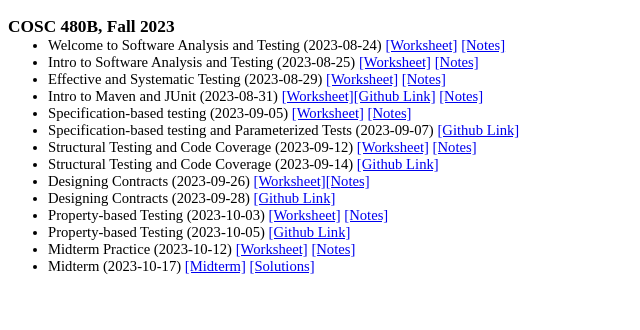
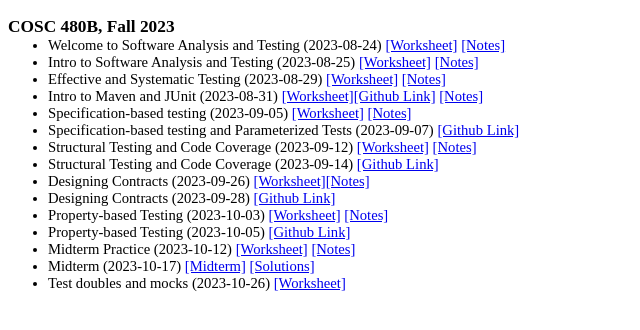
Before and after one commit to georgianahaldeman/cosc480, a Jekyll site: the page built from docs/notes/index.md, in a window 1280 px wide. Shown: the top 330 px of the page, without its empty margins (0-640 px from the left). Built offline with Jekyll 4.4.1, drawn with Linux system fonts in a browser that asks for light colours; our own code applies the rules of GitHub Pages for plain Markdown files.

Commit message:
worksheet

```diff
--- a/docs/notes/index.md
+++ b/docs/notes/index.md
@@ -27,3 +27,5 @@
 - Midterm Practice (2023-10-12) [[Worksheet]](./notes/10_12.pdf) [[Notes]](./answers/10_12_answers.pdf)
 
 - Midterm (2023-10-17) [[Midterm]](./notes/10_17.pdf) [[Solutions]](./answers/10_17_answers.pdf)
+
+- Test doubles and mocks (2023-10-26) [[Worksheet]](./notes/10_26.pdf)
```
Also changed, not shown: 1 other file.
